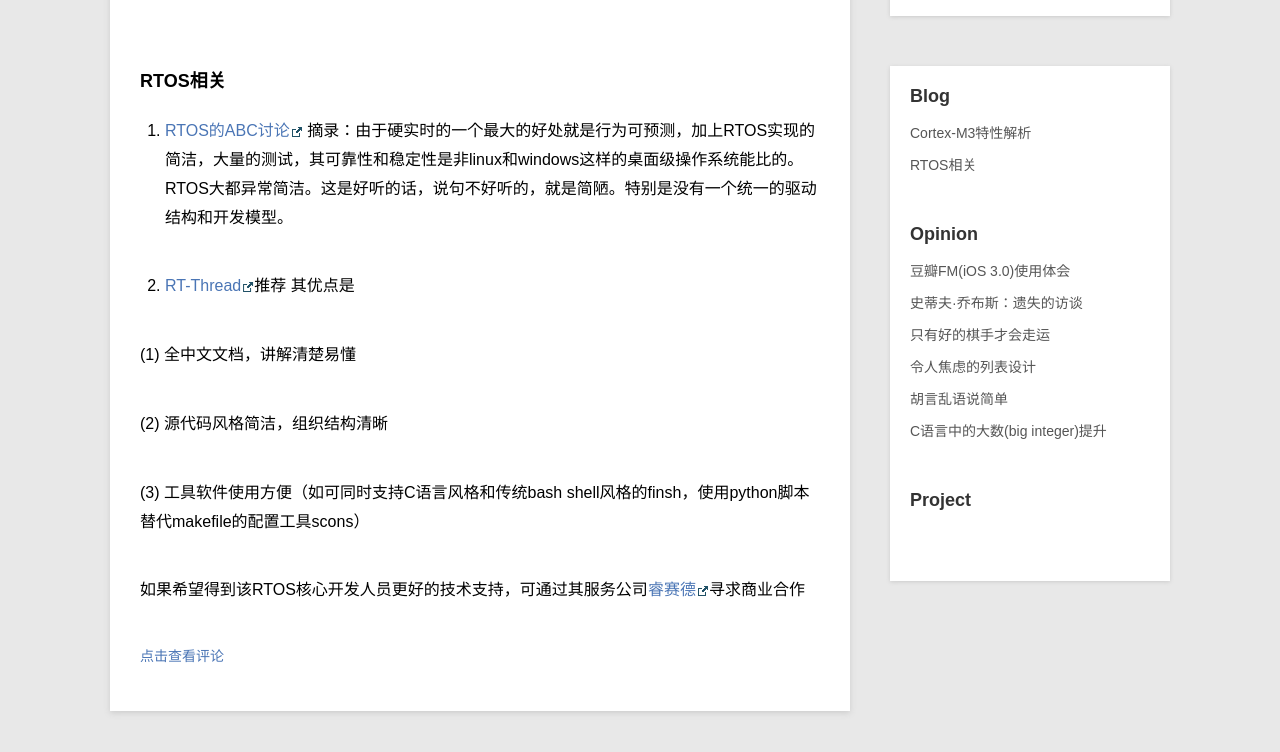
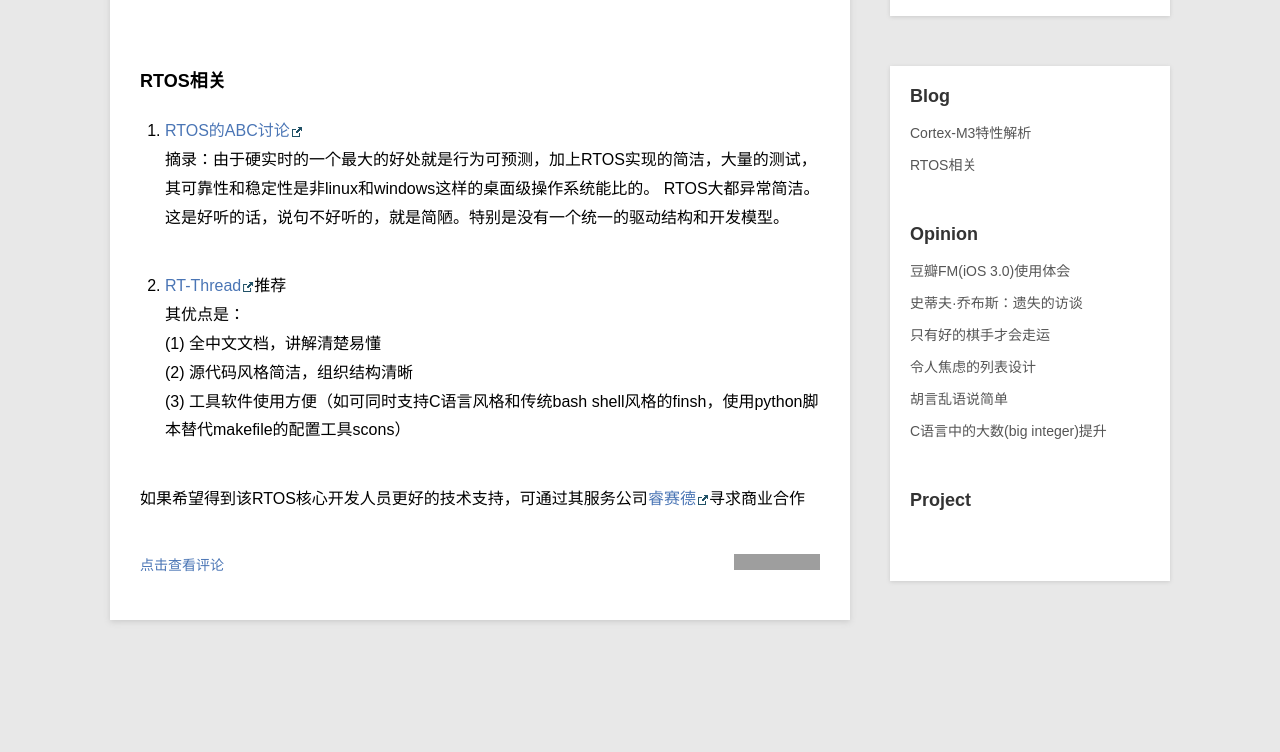
Before and after one commit to lanxinyuchs/lanxinyuchs.github.io, a Jekyll site: the page built from _posts/blog/2013-06-18-RTOS-related.md, in a window 1280 px wide, cut to the strip 189-980 px from the top of the page. Shown: the top 752 px of the strip. Built offline with Jekyll 4.4.1, drawn with Linux system fonts in a browser that asks for light colours; Markdown is read by kramdown in place of the engine named in the settings; after the commit the page ends 900 px from its top, so only the background shows below that; grey boxes are pictures that could not be loaded.

```diff
--- a/_posts/blog/2013-06-18-RTOS-related.md
+++ b/_posts/blog/2013-06-18-RTOS-related.md
@@ -7,17 +7,14 @@ description: N/A
 
 ###RTOS相关
 
-1. [RTOS的ABC讨论](http://blog.csdn.net/coolbacon/article/details/7798874)
+1. [RTOS的ABC讨论](http://blog.csdn.net/coolbacon/article/details/7798874) <br />
 摘录：由于硬实时的一个最大的好处就是行为可预测，加上RTOS实现的简洁，大量的测试，其可靠性和稳定性是非linux和windows这样的桌面级操作系统能比的。
 RTOS大都异常简洁。这是好听的话，说句不好听的，就是简陋。特别是没有一个统一的驱动结构和开发模型。
 
-2. [RT-Thread](http://www.rt-thread.org)推荐
-其优点是
-
-(1) 全中文文档，讲解清楚易懂
-
-(2) 源代码风格简洁，组织结构清晰
-
+2. [RT-Thread](http://www.rt-thread.org)推荐<br />
+其优点是：<br />
+(1) 全中文文档，讲解清楚易懂<br />
+(2) 源代码风格简洁，组织结构清晰<br />
 (3) 工具软件使用方便（如可同时支持C语言风格和传统bash shell风格的finsh，使用python脚本替代makefile的配置工具scons）
 
 如果希望得到该RTOS核心开发人员更好的技术支持，可通过其服务公司[睿赛德](http://www.rt-thread.com)寻求商业合作
```
